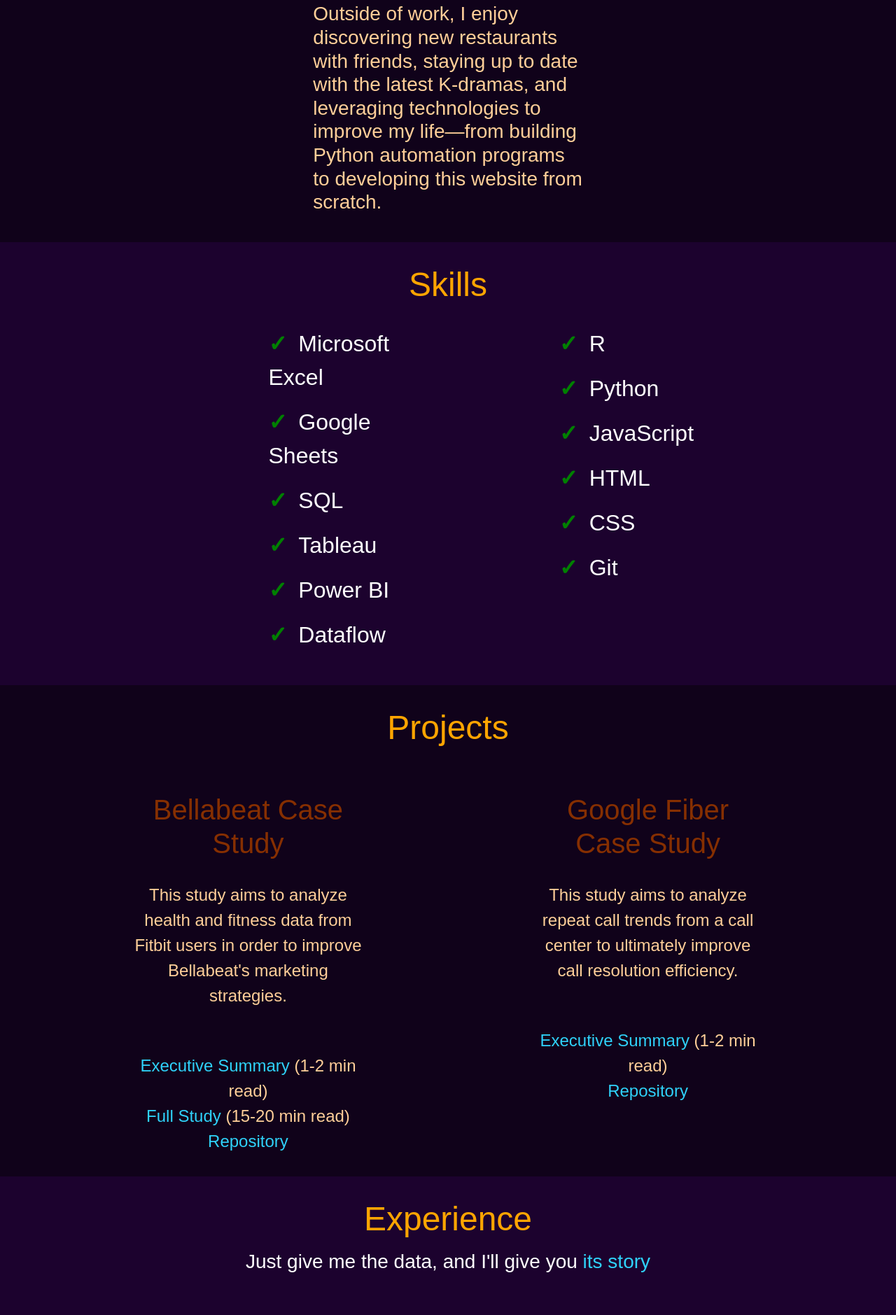
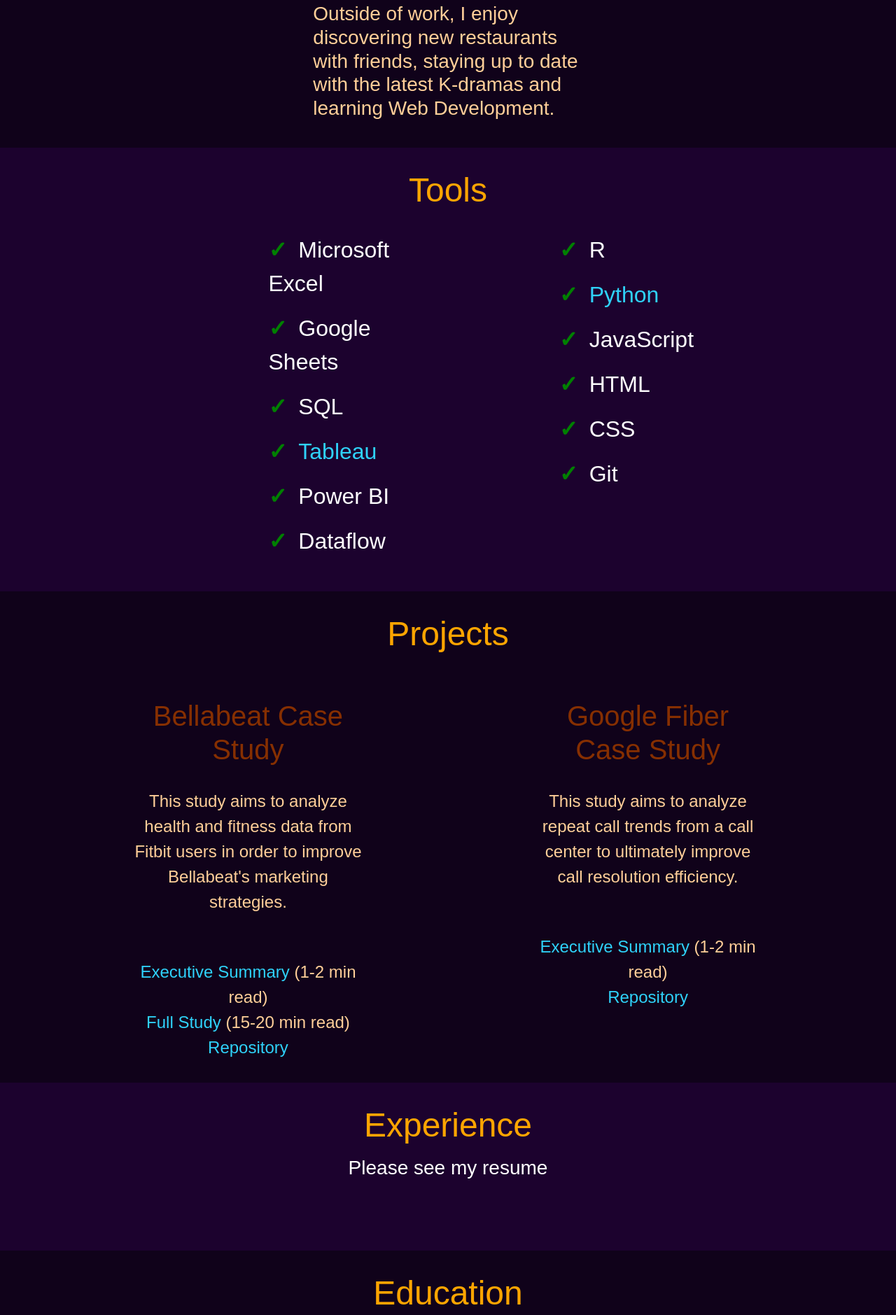
Before and after one commit to dalealberto/Portfolio, a plain HTML site: page docs/index.html in a window 1280 px wide. Shown: the part 1055-2934 px from the top of the page at 70% size. Drawn offline with nearby package versions, Linux system fonts and the light colour scheme.

Commit message:
Update index.html

```diff
--- a/docs/index.html
+++ b/docs/index.html
@@ -166,6 +166,7 @@
             text-align: center;
         }
 
+
         .projects-content .project {
             text-align: center;
         }
@@ -314,7 +315,7 @@
                     <div class="about-description">
                         <h3>With a background in healthcare, I bring real-world context to data-driven decision-making. Technology isn't just here to stay—it's shaping the future, and I'm excited to be part of that evolution!</h3>
                         <br>
-                        <h3>Outside of work, I enjoy discovering new restaurants with friends, staying up to date with the latest K-dramas, and leveraging technologies to improve my life—from building Python automation programs to developing this website from scratch.</h3>
+                        <h3>Outside of work, I enjoy discovering new restaurants with friends, staying up to date with the latest K-dramas and learning Web Development.</h3>
                     </div>
                 </div>
             </div>
@@ -322,7 +323,7 @@
         <section id="skills" class="section light">
             <div class="row">
                 <div class="col-12">
-                    <h2 class="skills-header">Skills</h2>
+                    <h2 class="skills-header">Tools</h2>
                 </div>
                 <div class="col-3">
 
@@ -332,7 +333,7 @@
                         <li>Microsoft Excel</li>
                         <li>Google Sheets</li>
                         <li>SQL</li>
-                        <li>Tableau</li>
+                        <li><a href="https://public.tableau.com/app/profile/david.alberto3632/vizzes" target="_blank" style="color: rgb(47, 210, 250)">Tableau</a></li>
                         <li>Power BI</li>
                         <li>Dataflow</li>
                     </ul>
@@ -343,7 +344,7 @@
                 <div class="col-12 col-xl-3">
                     <ul class="skills-list">
                         <li>R</li>
-                        <li>Python</li>
+                        <li><a href="https://github.com/dalealberto/Python/tree/main" target="_blank" style="color: rgb(47, 210, 250)">Python</a></li>
                         <li>JavaScript</li>
                         <li>HTML</li>
                         <li>CSS</li>
@@ -404,7 +405,7 @@
             <div class="row">
                 <div class="col-12">
                     <h2 class="section-header">Experience</h2>
-                    <h3>Just give me the data, and I'll give you <a href="https://public.tableau.com/app/profile/david.alberto3632/vizzes" target="_blank" style="color: rgb(47, 210, 250)">its story</a></h3>
+                    <h3>Please see my resume</h3>
                 </div>
             </div>
         </section>
@@ -533,5 +534,15 @@
             });
         });
     </script>
+    <script>
+      document.addEventListener("DOMContentLoaded", function () {
+        const links = document.querySelectorAll('a[target="_blank"]');
+        links.forEach(link => {
+          if (!link.rel.includes("noopener")) {
+            link.rel += (link.rel ? " " : "") + "noopener noreferrer";
+          }
+        });
+      });
+    </script>
 </body>
 </html>
```
